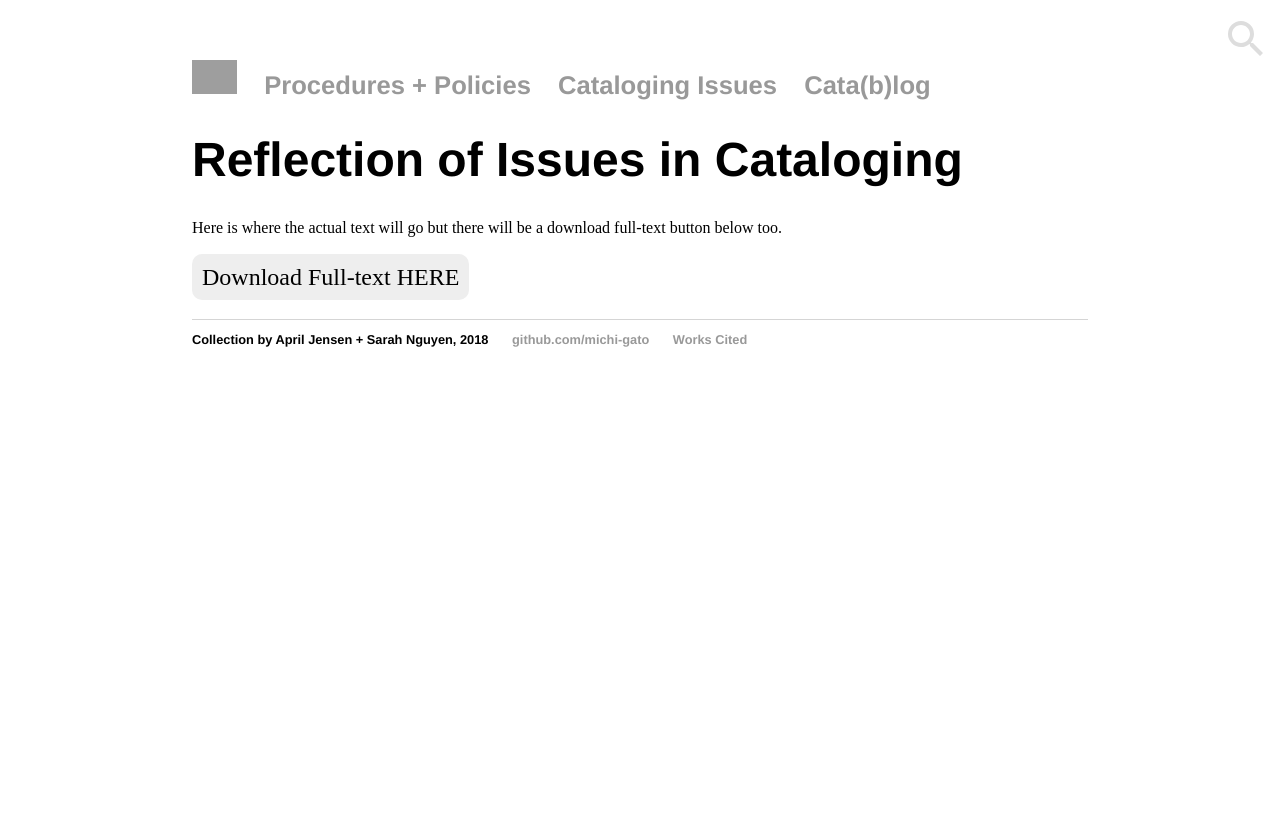
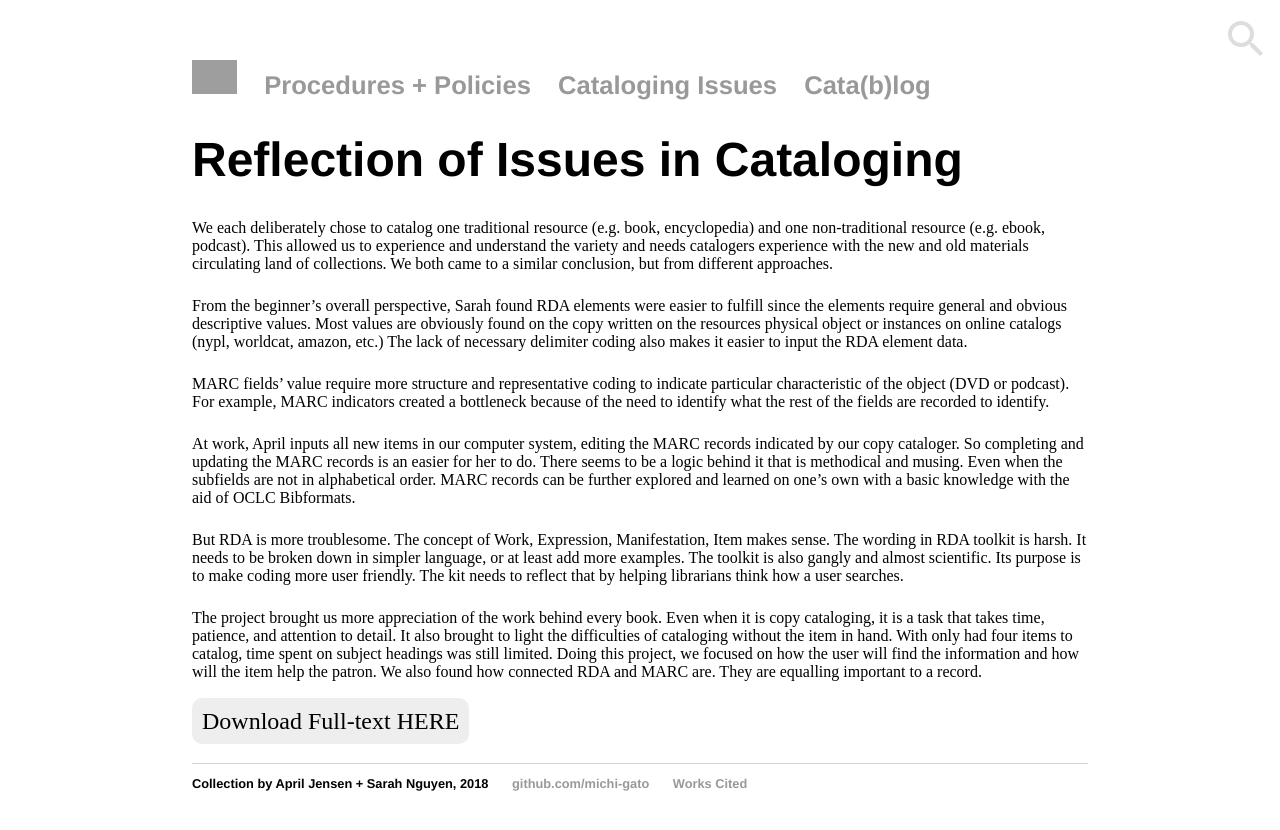
Before and after one commit to cat-alog/cat-alog.github.io, a Jekyll site: the page built from issues/index.html, in a window 1280 px wide. Shown: the top 830 px of the page. Built offline with Jekyll 4.4.1, drawn with Linux system fonts in a browser that asks for light colours; grey boxes are pictures that could not be loaded.

Commit message:
add text

```diff
--- a/issues/index.html
+++ b/issues/index.html
@@ -4,6 +4,12 @@ title: Cataloging Issues
 ---
 <div class="blurb">
 	<h1>Reflection of Issues in Cataloging</h1>
-Here is where the actual text will go but there will be a download full-text button below too.</p>
+We each deliberately chose to catalog one traditional resource (e.g. book, encyclopedia) and one non-traditional resource (e.g. ebook, podcast). This allowed us to experience and understand the variety and needs catalogers experience with the new and old materials circulating land of collections. We both came to a similar conclusion, but from different approaches.</p>
+From the beginner’s overall perspective, Sarah found RDA elements were easier to fulfill since the elements require general and obvious descriptive values. Most values are obviously found on the copy written on the resources physical object or instances on online catalogs (nypl, worldcat, amazon, etc.) The lack of necessary delimiter coding also makes it easier to input the RDA element data.</p>
+MARC fields’ value require more structure and representative coding to indicate particular characteristic of the object (DVD or podcast). For example, MARC indicators created a bottleneck because of the need to identify what the rest of the fields are recorded to identify.</p>
+At work, April inputs all new items in our computer system, editing the MARC records indicated by our copy cataloger.  So completing and updating the MARC records is an easier for her to do.  There seems to be a logic behind it that is methodical and musing.  Even when the subfields are not in alphabetical order. MARC records can be further explored and learned on one’s own with a basic knowledge with the aid of OCLC Bibformats.</p>
+But RDA is more troublesome.  The concept of Work, Expression, Manifestation, Item makes sense.  The wording in RDA toolkit is harsh.  It needs to be broken down in simpler language, or at least add more examples. The toolkit is also gangly and almost scientific.  Its purpose is to make coding more user friendly.  The kit needs to reflect that by helping librarians think how a user searches.</p>
+The project brought us more appreciation of the work behind every book.  Even when it is copy cataloging, it is a task that takes time, patience, and attention to detail. It also brought to light the difficulties of cataloging without the item in hand.  With only had four items to catalog, time spent on subject headings was still limited.  Doing this project, we focused on how the user will find the information and how will the item help the patron.  We also found how connected RDA and MARC are.  They are equalling important to a record.
+</p>
 	<p><a class="dwnld-btn" href="https://docs.google.com/document/d/1qT5bunwHQkp9Sb5p2UvF2CTe1znLwDTFjFsJAXyW7qo/edit?usp=sharing" target="_blank">Download Full-text HERE</p></a>
 </div><!-- /.blurb -->
```
